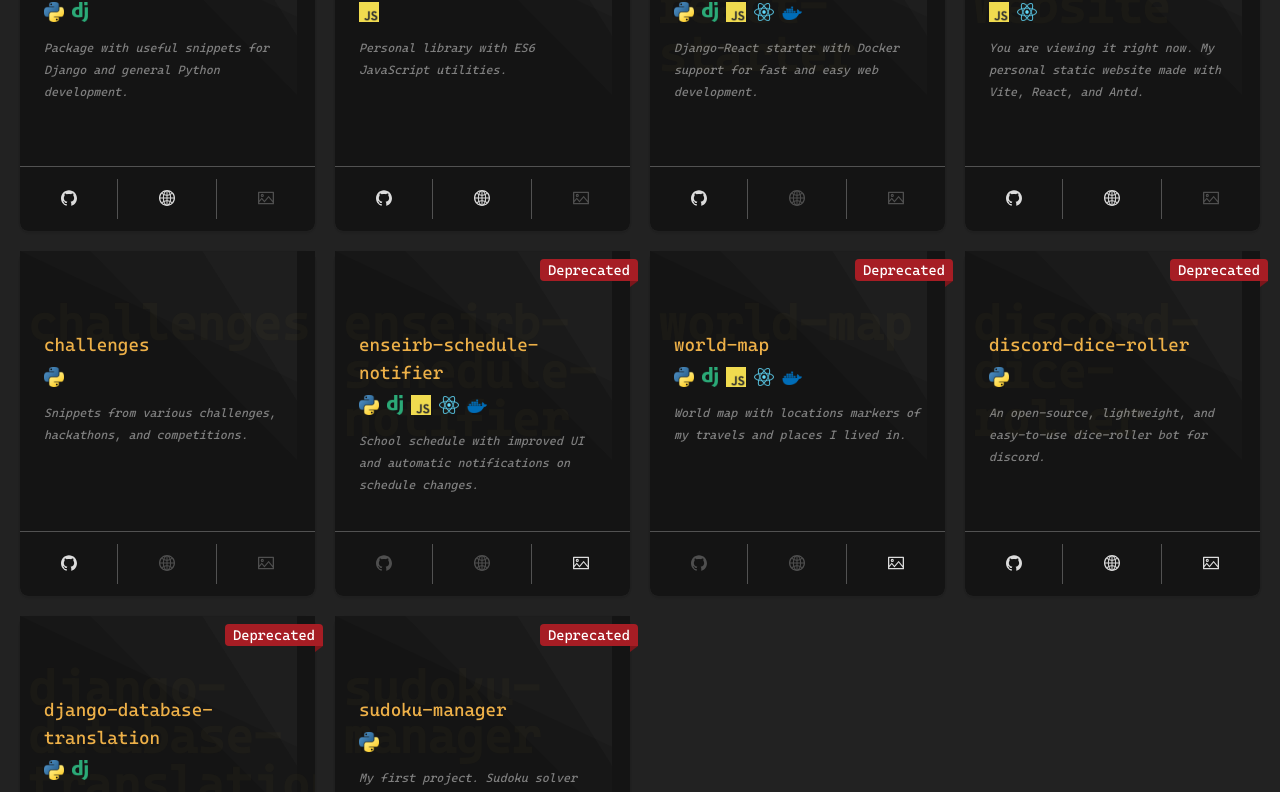
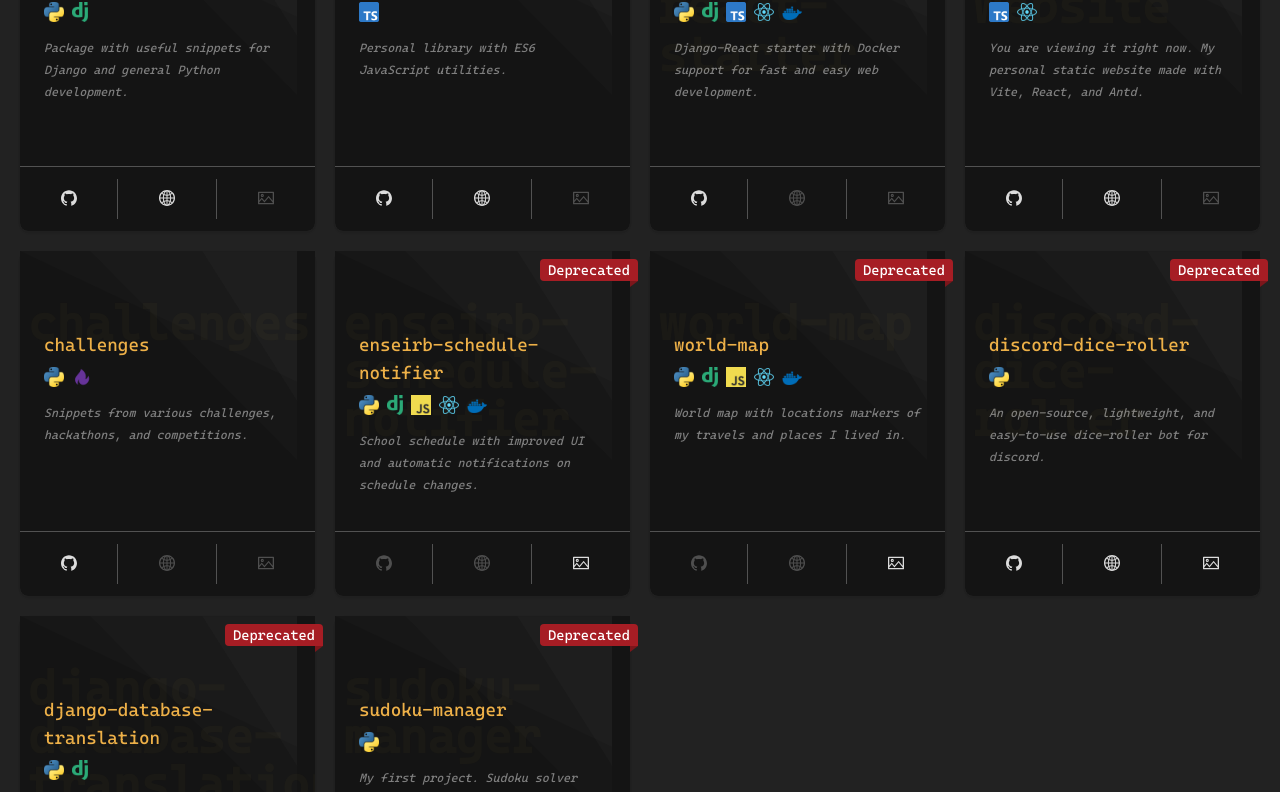
Before and after one commit to Jordan-Kowal/personal-website, a React (Vite) app: page / in a window 1280 px wide. Shown: the part 1618-2410 px from the top of the page. Built offline with nearby package versions, Linux system fonts and the light colour scheme.

Commit message:
feat: updated projects

```diff
--- a/src/data/projects.ts
+++ b/src/data/projects.ts
@@ -31,7 +31,7 @@ export const ProjectDB: Record<string, Project> = Object.freeze({
     websiteUrl: "https://www.npmjs.com/package/jcscript",
     screenshots: [],
     deprecated: false,
-    skills: [SkillDB.JAVASCRIPT],
+    skills: [SkillDB.TYPESCRIPT],
   },
   DJANGO_REACT_STARTER: {
     id: 3,
@@ -45,7 +45,7 @@ export const ProjectDB: Record<string, Project> = Object.freeze({
     skills: [
       SkillDB.PYTHON,
       SkillDB.DJANGO,
-      SkillDB.JAVASCRIPT,
+      SkillDB.TYPESCRIPT,
       SkillDB.REACT,
       SkillDB.DOCKER,
     ],
@@ -80,7 +80,7 @@ export const ProjectDB: Record<string, Project> = Object.freeze({
     websiteUrl: "https://jordan-kowal.github.io/personal-website/",
     screenshots: [],
     deprecated: false,
-    skills: [SkillDB.JAVASCRIPT, SkillDB.REACT],
+    skills: [SkillDB.TYPESCRIPT, SkillDB.REACT],
   },
   CHALLENGES: {
     id: 6,
@@ -91,7 +91,7 @@ export const ProjectDB: Record<string, Project> = Object.freeze({
     websiteUrl: undefined,
     screenshots: [],
     deprecated: false,
-    skills: [SkillDB.PYTHON],
+    skills: [SkillDB.PYTHON, SkillDB.ELIXIR],
   },
   DISCORD_DICE_ROLLER: {
     id: 7,
```
Also changed, not shown: 1 other file (tests, documents, lock files or other folders).
